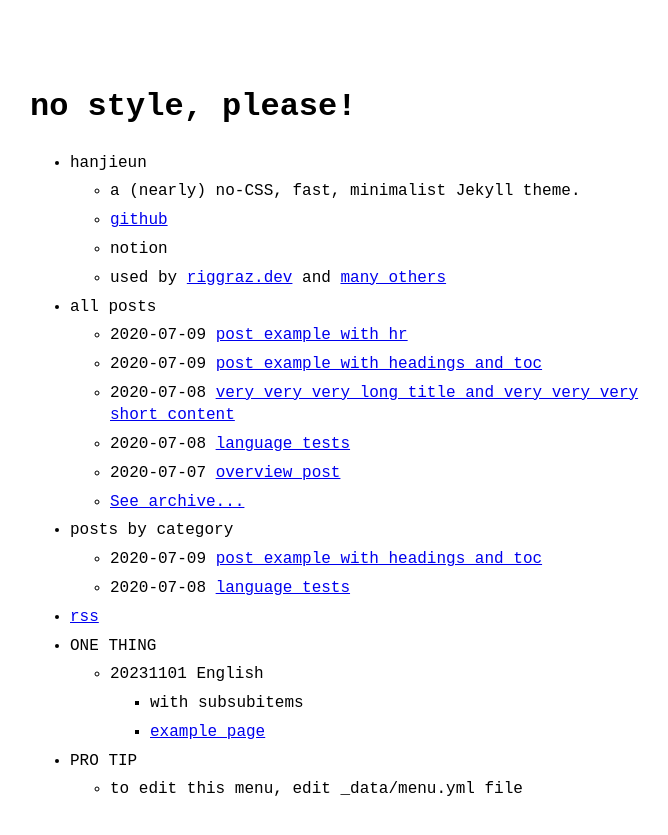
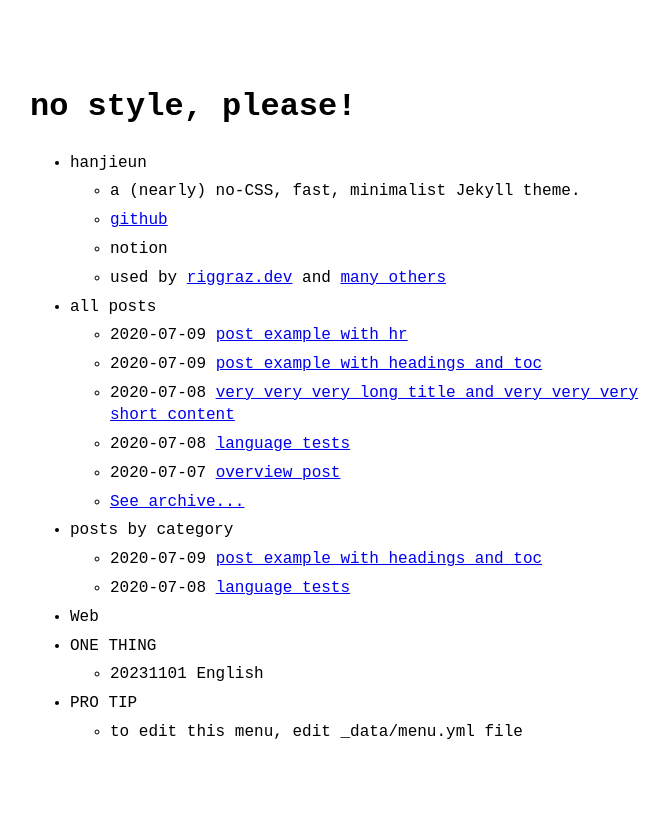
Before and after one commit to hanjicock/hanjicock.github.io, a Jekyll site: the page built from index.md, in a window 1280 px wide. Shown: the top 835 px of the page, without its empty margins (290-958 px from the left). Built offline with Jekyll 4.4.1, drawn with Linux system fonts in a browser that asks for light colours.

Commit message:
Update menu.yml

```diff
--- a/_data/menu.yml
+++ b/_data/menu.yml
@@ -25,16 +25,13 @@ entries:
       show_more_text: See more posts...
       show_more_url: example2-archive.html
 
-  - title: rss
-    url: feed.xml
+  - title: Web
+    post_list:
+      category: Spring
 
   - title: ONE THING
     entries:
       - title: 20231101 English
-        entries:
-          - title: with subsubitems
-          - title: example page
-            url: about
   - title: PRO TIP
     entries:
       - title: to edit this menu, edit _data/menu.yml file
```
